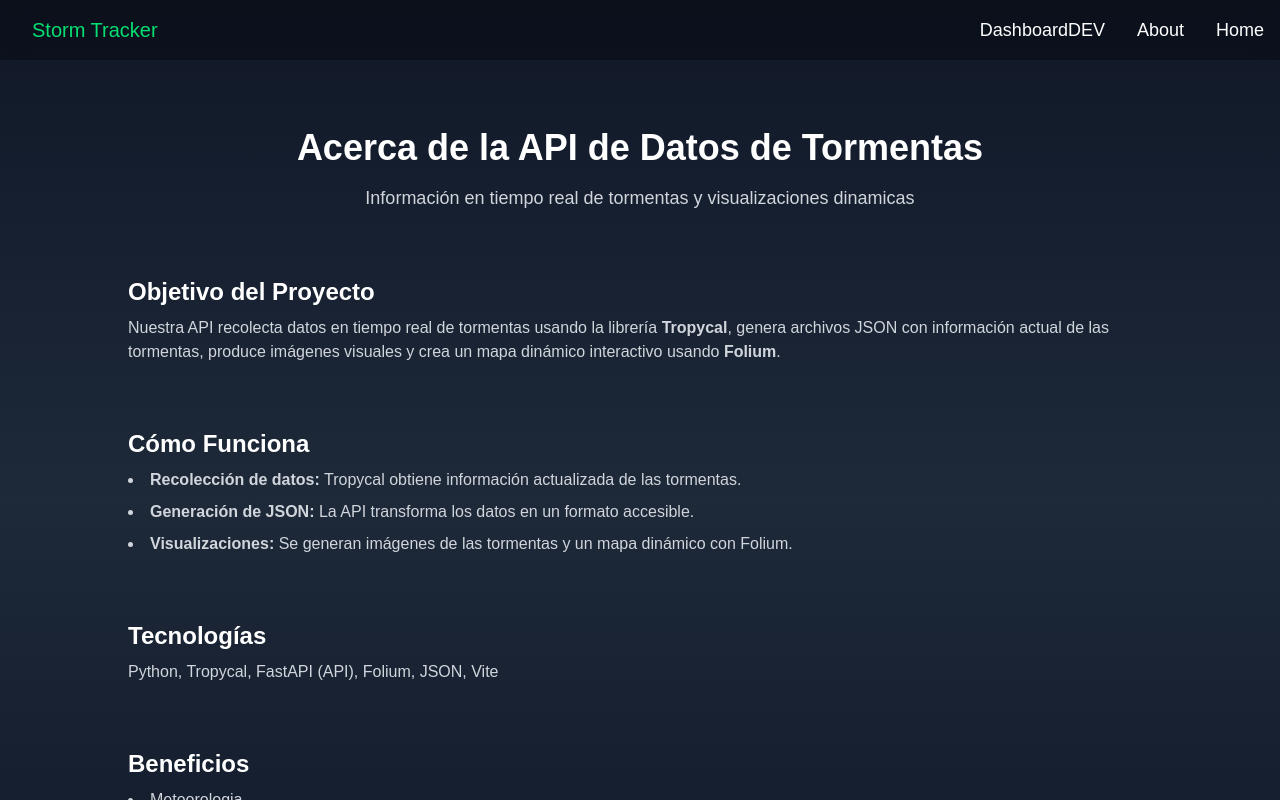
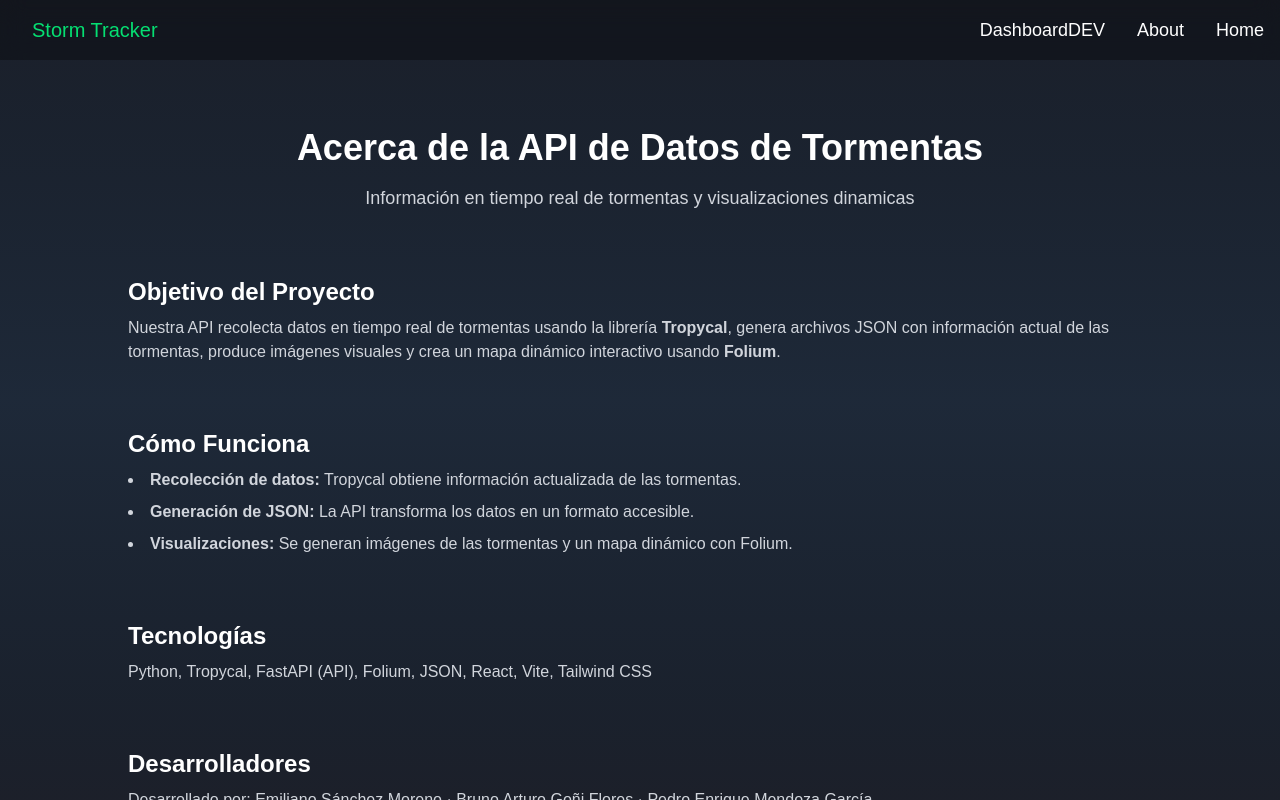
Before and after one commit to emisanzmor/storm-tracker, a React (Vite) app in the folder frontend/: page /about in a window 1280 px wide. Built offline with nearby package versions, Linux system fonts and the light colour scheme; a web font is replaced by a local one.

Commit message:
feat(frontend): add About section, move dev names array to App, upgrade project background color

```diff
--- a/frontend/src/App.jsx
+++ b/frontend/src/App.jsx
@@ -4,19 +4,26 @@ import Footer from "./components/shared/footer";
 import Home from "./components/pages/home";
 import Dashboard from "./components/pages/dashboard";
 import About from "./components/pages/about";
+import { useState } from "react";
 
 function App() {
+  const [devsArray, setDevsArray] = useState([
+    "Emiliano Sánchez Moreno",
+    "Bruno Arturo Goñi Flores",
+    "Pedro Enrique Mendoza García",
+  ]);
+
   return (
     <BrowserRouter>
-      <div className="relative bg-black/90 w-full h-screen overflow-x-hidden">
+      <div className="relative bg-linear-to-b from-gray-950/90 via-gray-800 to-gray-950/90 w-full h-screen overflow-x-hidden">
         <Header />
         <Routes>
           <Route path="/" element={<Home />} />
-          <Route path="/about" element={<About />} />
+          <Route path="/about" element={<About data={devsArray} />} />
           <Route path="/dashboard" element={<Dashboard />} />
         </Routes>
 
-        <Footer />
+        <Footer data={devsArray} />
       </div>
     </BrowserRouter>
   );
--- a/frontend/src/components/pages/about.jsx
+++ b/frontend/src/components/pages/about.jsx
@@ -1,63 +1,72 @@
-function About() {
+function About({ data }) {
   return (
-    <section className="min-h-screen bg-linear-to-b from-gray-900 via-gray-800 to-gray-900 text-white p-8 pt-32">
+    <section className="min-h-screen text-white p-8 pt-32">
       <div className="max-w-5xl mx-auto space-y-16">
-
         {/* Hero */}
         <div className="text-center">
-          <h1 className="text-4xl font-bold mb-4">Acerca de la API de Datos de Tormentas</h1>
+          <h1 className="text-4xl font-bold mb-4">
+            Acerca de la API de Datos de Tormentas
+          </h1>
           <p className="text-lg text-gray-300">
             Información en tiempo real de tormentas y visualizaciones dinamicas
           </p>
         </div>
 
-        {/* Objetivo del proyecto */}
         <div>
           <h2 className="text-2xl font-semibold mb-2">Objetivo del Proyecto</h2>
           <p className="text-gray-300">
-            Nuestra API recolecta datos en tiempo real de tormentas usando la librería <span className="font-bold">Tropycal</span>, genera archivos JSON con información actual de las tormentas, produce imágenes visuales y crea un mapa dinámico interactivo usando <span className="font-bold">Folium</span>.
+            Nuestra API recolecta datos en tiempo real de tormentas usando la
+            librería <span className="font-bold">Tropycal</span>, genera
+            archivos JSON con información actual de las tormentas, produce
+            imágenes visuales y crea un mapa dinámico interactivo usando{" "}
+            <span className="font-bold">Folium</span>.
           </p>
         </div>
 
-        {/* Cómo funciona */}
         <div>
           <h2 className="text-2xl font-semibold mb-2">Cómo Funciona</h2>
           <ul className="list-disc list-inside text-gray-300 space-y-2">
-            <li><span className="font-semibold">Recolección de datos:</span> Tropycal obtiene información actualizada de las tormentas.</li>
-            <li><span className="font-semibold">Generación de JSON:</span> La API transforma los datos en un formato accesible.</li>
-            <li><span className="font-semibold">Visualizaciones:</span> Se generan imágenes de las tormentas y un mapa dinámico con Folium.</li>
+            <li>
+              <span className="font-semibold">Recolección de datos:</span>{" "}
+              Tropycal obtiene información actualizada de las tormentas.
+            </li>
+            <li>
+              <span className="font-semibold">Generación de JSON:</span> La API
+              transforma los datos en un formato accesible.
+            </li>
+            <li>
+              <span className="font-semibold">Visualizaciones:</span> Se generan
+              imágenes de las tormentas y un mapa dinámico con Folium.
+            </li>
           </ul>
         </div>
 
-        {/* Tecnologías */}
         <div>
           <h2 className="text-2xl font-semibold mb-2">Tecnologías</h2>
           <p className="text-gray-300">
-            Python, Tropycal, FastAPI (API), Folium, JSON, Vite
+            Python, Tropycal, FastAPI (API), Folium, JSON, React, Vite, Tailwind
+            CSS
           </p>
         </div>
 
-        {/* Beneficios */}
         <div>
-          <h2 className="text-2xl font-semibold mb-2">Beneficios</h2>
-          <ul className="list-disc list-inside text-gray-300 space-y-1">
-            <li>Meteorologia</li>
-          </ul>
-        </div>
-
-        {/* Desarrollador */}
-        <div>
-          <h2 className="text-2xl font-semibold mb-2">Desarrollador</h2>
+          <h2 className="text-2xl font-semibold mb-2">Desarrolladores</h2>
           <p className="text-gray-300">
-            Desarrollado por:
-            Bruno
-            Pedro
-            Emi
+            Desarrollado por:{" "}
+            {data.map((dev, index) => (
+              <span key={index}>
+                {dev} {index < data.length - 1 && " · "}
+              </span>
+            ))}
             <br />
-            <a href="." className="text-blue-400 underline">Contactanos</a>
+            <a
+              href="mailto:emisanzmor@gmail.com"
+              className="text-blue-400 underline"
+            >
+              Contactanos
+            </a>
           </p>
         </div>
-
       </div>
     </section>
   );
--- a/frontend/src/components/shared/footer.jsx
+++ b/frontend/src/components/shared/footer.jsx
@@ -1,14 +1,12 @@
-function Footer() {
-  const authors = ["Emiliano Sánchez Moreno"];
-
+function Footer({ data }) {
   return (
     <footer className="w-full bg-black/30 backdrop-blur-md text-white/60 text-sm mt-12 border-t border-white/10">
       <div className="mx-auto px-8 py-6 flex flex-col justify-between items-start">
-        <p className="font-semibold">Autores: </p>
+        <p className="font-semibold">Desarrolladores: </p>
         <p className="text-white/40 text-xs mt-2">
-          {authors.map((author, index) => (
-            <span>
-              {author} {index < authors.length - 1 && " · "}
+          {data.map((dev, index) => (
+            <span key={index}>
+              {dev} {index < data.length - 1 && " · "}
             </span>
           ))}
         </p>
```
